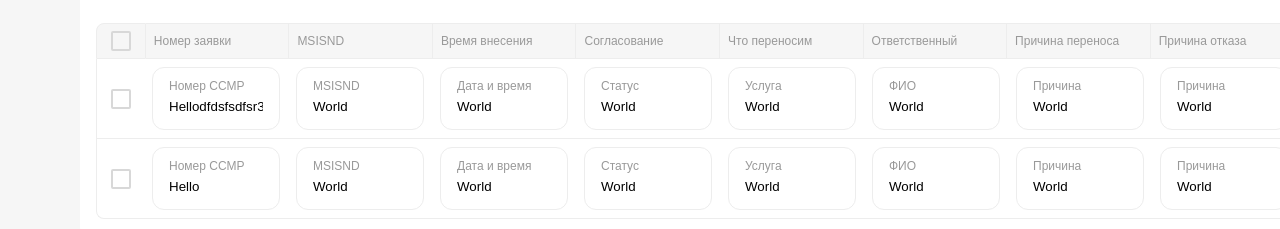
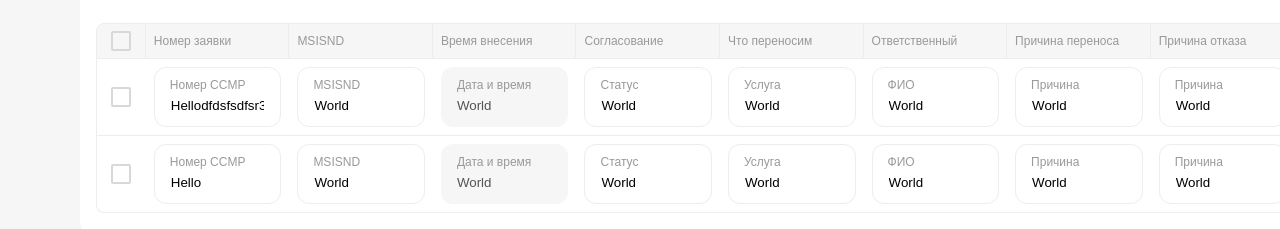
Before and after one commit to pvl1001/transfer, a React (Vite) app: page / in a window 1280 px wide. Shown: the part 177-406 px from the top of the page. Built offline with nearby package versions, Linux system fonts and the light colour scheme.

Commit message:
Верстка таблицы / дата и время

```diff
--- a/src/components/CellInput/CellInput.jsx
+++ b/src/components/CellInput/CellInput.jsx
@@ -2,8 +2,10 @@ import s from './CellInput.module.scss'
 import { useState } from "react";
 
 
-function CellInput( { onClear, onBlur, ...props } ) {
+function CellInput( { onClear, onBlur, CellTitle, ...props } ) {
    const [ isHidden, setIsHidden ] = useState( true )
+   const disabled = CellTitle === 'Дата и время'
+
 
    function onFocusHandler() {
       setIsHidden( prev => !prev )
@@ -17,13 +19,14 @@ function CellInput( { onClear, onBlur, ...props } ) {
 
    return (
       <div className={ s.CellInput }>
+         <p className={ s.CellInput__cell_title }>{ CellTitle }</p>
          <input
             { ...props }
             onFocus={ onFocusHandler }
             onBlur={ onBlurHandler }
+            disabled={ disabled }
          />
          <button
-            className={ s.CellInput__btn_clear }
             hidden={ isHidden }
             onMouseDown={ onClear }
          />
--- a/src/components/CellInput/CellInput.module.scss
+++ b/src/components/CellInput/CellInput.module.scss
@@ -1,10 +1,37 @@
 .CellInput {
+   position: relative;
 
-   &__btn_clear {
+   &__cell_title {
+      color: #999;
+      font-size: 12px;
+      line-height: 14px;
+      font-weight: 400;
+      margin-bottom: 1px;
+      position: absolute;
+      top: 11px;
+      left: 16px;
+      pointer-events: none;
+   }
+
+   input {
+      height: 60px;
+      width: 100%;
+      line-height: 24px;
+      border: solid 1px #ededed;
+      border-radius: 12px;
+      padding: 26px 16px 10px;
+   }
+
+   input:disabled {
+      background-color: #F6F6F6;
+      border: 0;
+   }
+
+   button {
       width: 32px;
       height: 32px;
       position: absolute;
-      right: 0;
+      right: 1px;
       top: calc(50% - 16px);
       background: #fff url('@icons/cancel.svg') center / contain no-repeat;
    }
--- a/src/components/Table/Table.jsx
+++ b/src/components/Table/Table.jsx
@@ -5,41 +5,38 @@ import Checkbox from "@/components/Checkbox/Checkbox.jsx";
 import CellInput from "@/components/CellInput/CellInput.jsx";
 
 
-function EditableCell( props ) {
-   const {
-      value: initialValue,
-      row: { index },
-      column: { id },
-      updateMyData, // Это пользовательская функция, которую мы предоставили экземпляру нашей таблицы
-      // Нам нужно нормально сохранять и обновлять состояние ячейки
-   } = props
+function EditableCell( { value, row, column, updateMyData } ) {
+   const initialValue = value
+   const { index } = row
+   const { id, CellTitle } = column
+   const [ inputValue, setInputValue ] = useState( initialValue )
 
-   const [ value, setValue ] = useState( initialValue )
 
    function onChange( e ) {
-      setValue( e.target.value )
+      setInputValue( e.target.value )
    }
 
    // Обновить внешние данные
    function onBlur() {
-      updateMyData( index, id, value )
+      updateMyData( index, id, inputValue )
    }
 
    // Очистить поле input
    function onClear( e ) {
       e.preventDefault()
-      setValue( '' )
+      setInputValue( '' )
    }
 
    // Если начальное значение изменено внешне, синхронизируйте его с нашим состоянием.
    useEffect( () => {
-      setValue( initialValue )
+      setInputValue( initialValue )
    }, [ initialValue ] )
 
 
    return (
       <CellInput
-         value={ value }
+         value={ inputValue }
+         CellTitle={ CellTitle }
          onChange={ onChange }
          onBlur={ onBlur }
          onClear={ onClear }
@@ -127,6 +124,7 @@ function Table() {
       prepareRow,
    } = useTable( { columns, data, defaultColumn, autoResetPage: !skipPageReset, updateMyData } )
 
+
    // Изменить данные таблицы
    function updateMyData( rowIndex, columnId, value ) {
       // Включаем флаг, чтобы не сбрасывать страницу
@@ -169,14 +167,8 @@ function Table() {
             return (
                <tr { ...row.getRowProps() }>
                   <td><Checkbox/></td>
-                  { row.cells.map( cell => {
-                        return <td { ...cell.getCellProps() }>
-                           <div className={ s.Table__cell }>
-                              <h5 className={ s.Table__cell_title }>{ cell.column.CellTitle }</h5>
-                              <div className={ s.Table__cell_value }>{ cell.render( 'Cell' ) }</div>
-                           </div>
-                        </td>
-                     }
+                  { row.cells.map( cell =>
+                     <td { ...cell.getCellProps() }>{ cell.render( 'Cell' ) }</td>
                   ) }
                   <td>
                      <button className={ s.Table__collapse_btn }>
--- a/src/components/Table/Table.module.scss
+++ b/src/components/Table/Table.module.scss
@@ -102,20 +102,6 @@ $border: solid 1px #ededed;
       position: relative;
    }
 
-   &__cell_title {
-      color: #999;
-      font-size: 12px;
-      line-height: 14px;
-      font-weight: 400;
-      margin-bottom: 1px;
-   }
-
-   &__cell_value {
-      line-height: 24px;
-      overflow: hidden;
-      text-overflow: ellipsis;
-   }
-
    &__collapse_btn {
       width: 30px;
       height: 30px;
```
